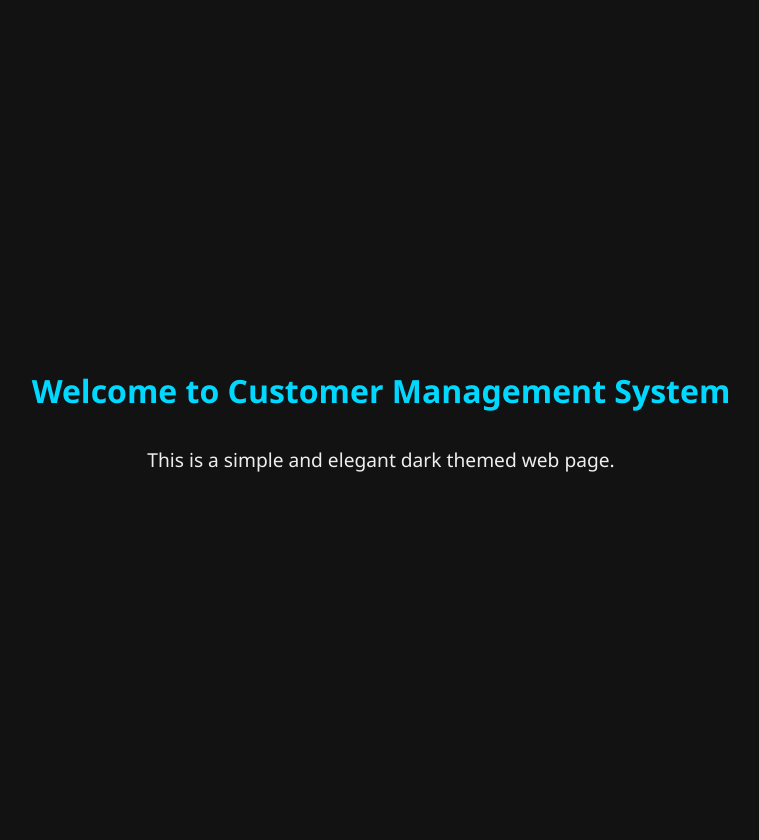
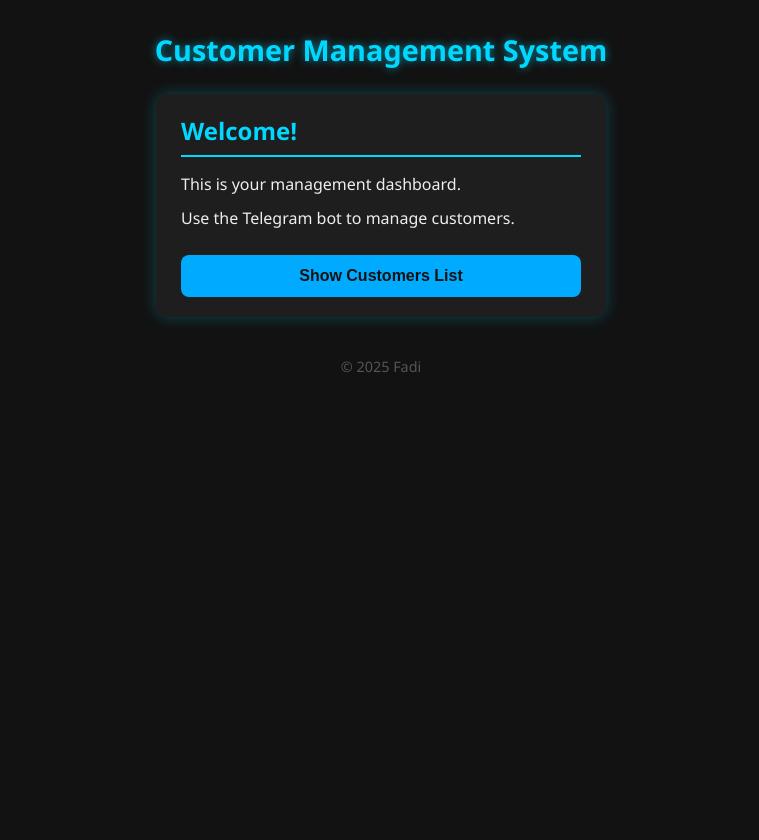
Before and after one commit to iqfadi0/Fadi-Web, a Flask app: page / in a window 1280 px wide. Shown: the whole page, without its empty margins (259-1018 px from the left). After the commit the page ends 800 px from the top, so only its background shows below. Run offline with Flask 3, Linux system fonts and the light colour scheme.

Commit message:
Update index.html

```diff
--- a/templates/index.html
+++ b/templates/index.html
@@ -5,29 +5,86 @@
 <meta name="viewport" content="width=device-width, initial-scale=1" />
 <title>Customer Management</title>
 <style>
+  * {
+    margin: 0; padding: 0; box-sizing: border-box;
+  }
   body {
     background-color: #121212;
     color: #eee;
     font-family: 'Segoe UI', Tahoma, Geneva, Verdana, sans-serif;
     min-height: 100vh;
-    margin: 0;
     display: flex;
     flex-direction: column;
     align-items: center;
-    justify-content: center;
-    padding: 20px;
+    justify-content: flex-start;
+    padding: 30px 15px;
   }
-  h1 {
+  header {
+    font-size: 1.8rem;
+    font-weight: 700;
+    margin-bottom: 25px;
+    color: #00d8ff;
+    text-shadow: 0 0 8px #00d8ff99;
+  }
+  main {
+    background-color: #1e1e1e;
+    border-radius: 12px;
+    width: 100%;
+    max-width: 450px;
+    box-shadow: 0 0 15px #00d8ff44;
+    padding: 20px 25px;
+  }
+  h2 {
     color: #00d8ff;
     margin-bottom: 15px;
+    font-weight: 600;
+    border-bottom: 2px solid #00d8ff;
+    padding-bottom: 8px;
   }
   p {
-    font-size: 1.2rem;
+    font-size: 1rem;
+    line-height: 1.5;
+    margin-bottom: 10px;
+  }
+  .btn {
+    background-color: #00aaff;
+    color: #121212;
+    border: none;
+    padding: 12px 20px;
+    margin-top: 15px;
+    border-radius: 8px;
+    cursor: pointer;
+    font-weight: 600;
+    font-size: 1rem;
+    transition: background-color 0.3s ease;
+    width: 100%;
+  }
+  .btn:hover {
+    background-color: #008fcc;
+  }
+  footer {
+    margin-top: 40px;
+    font-size: 0.9rem;
+    color: #555;
+  }
+  @media (max-width: 480px) {
+    main {
+      padding: 15px 20px;
+    }
+    header {
+      font-size: 1.5rem;
+    }
   }
 </style>
 </head>
 <body>
-  <h1>Welcome to Customer Management System</h1>
-  <p>This is a simple and elegant dark themed web page.</p>
+<header>Customer Management System</header>
+<main>
+  <h2>Welcome!</h2>
+  <p>This is your management dashboard.</p>
+  <p>Use the Telegram bot to manage customers.</p>
+  <button class="btn" onclick="alert('Feature coming soon!')">Show Customers List</button>
+</main>
+<footer>© 2025 Fadi</footer>
 </body>
 </html>
```
